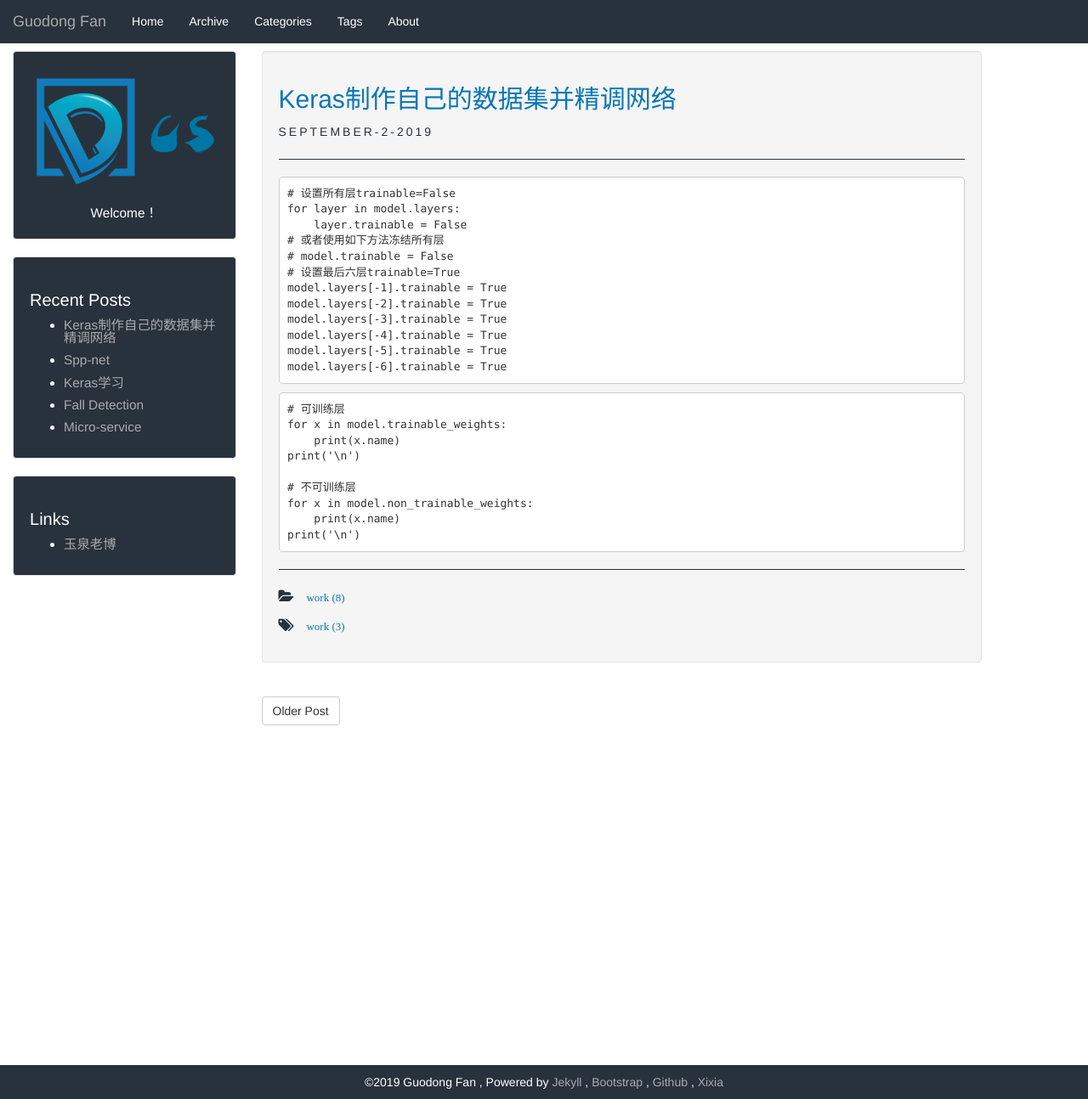
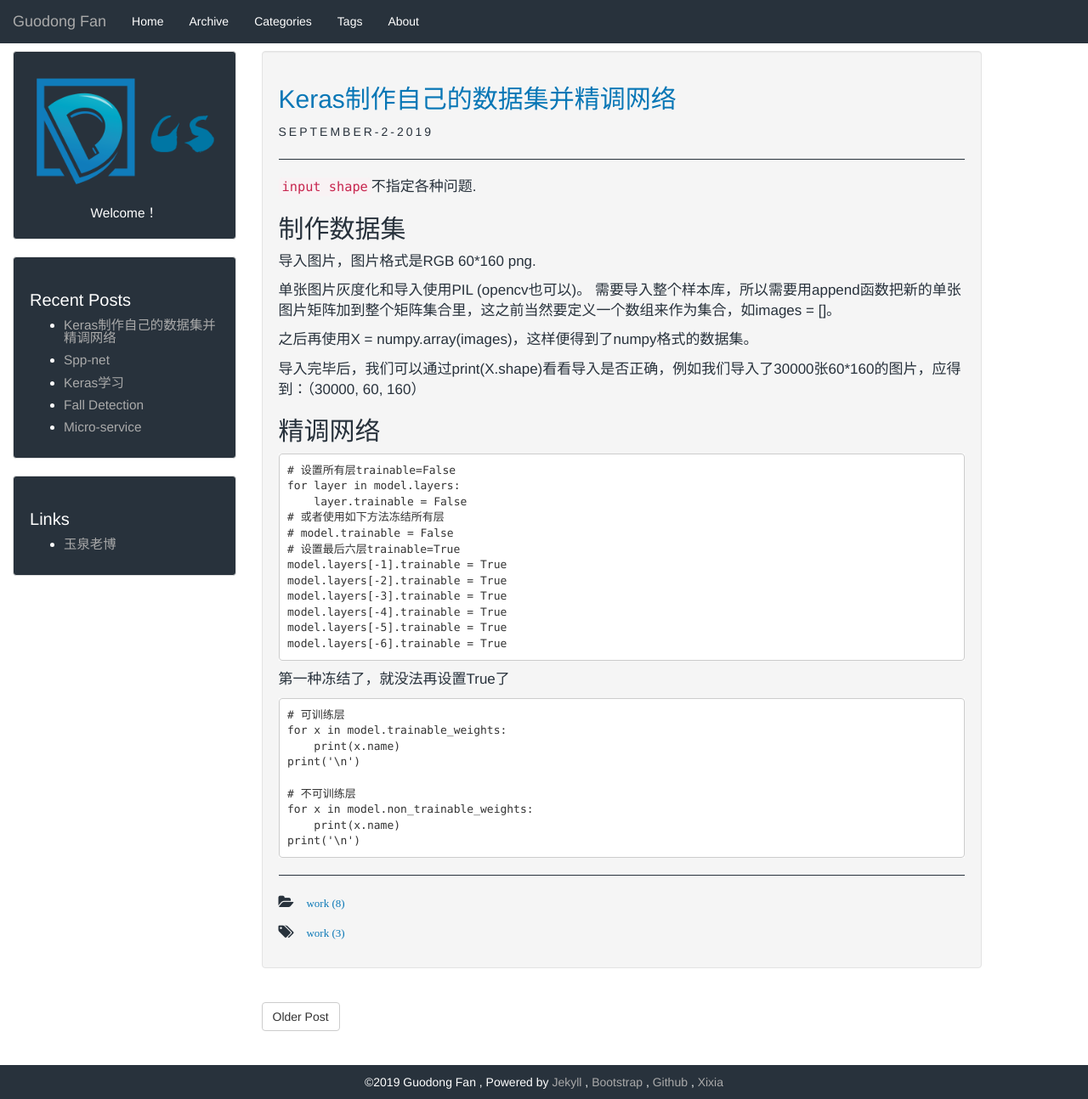
Before and after one commit to GuodongFan/GuodongFan.github.io, a Jekyll site: the page built from _posts/2019-09-02-Keras-Fine-Tune.md, in a window 1280 px wide and 1294 px high. Shown: the whole window at 85% size. Built offline with Jekyll 4.4.1, drawn with Linux system fonts in a browser that asks for light colours; our own code applies the rules of GitHub Pages for plain Markdown files.

Commit message:
Update 2019-09-02-Keras-Fine-Tune.md

````diff
--- a/_posts/2019-09-02-Keras-Fine-Tune.md
+++ b/_posts/2019-09-02-Keras-Fine-Tune.md
@@ -5,6 +5,23 @@ category: work
 tag: work
 ---
 
+`input shape`不指定各种问题.
+
+
+
+## 制作数据集
+
+导入图片，图片格式是RGB 60*160 png.
+
+单张图片灰度化和导入使用PIL (opencv也可以)。
+需要导入整个样本库，所以需要用append函数把新的单张图片矩阵加到整个矩阵集合里，这之前当然要定义一个数组来作为集合，如images = []。
+
+之后再使用X = numpy.array(images)，这样便得到了numpy格式的数据集。
+
+导入完毕后，我们可以通过print(X.shape)看看导入是否正确，例如我们导入了30000张60*160的图片，应得到：（30000, 60, 160）
+
+
+## 精调网络
 ```
 # 设置所有层trainable=False
 for layer in model.layers:
@@ -20,6 +37,8 @@ model.layers[-5].trainable = True
 model.layers[-6].trainable = True
 ```
 
+第一种冻结了，就没法再设置True了
+
 ```
 # 可训练层
 for x in model.trainable_weights:
````
